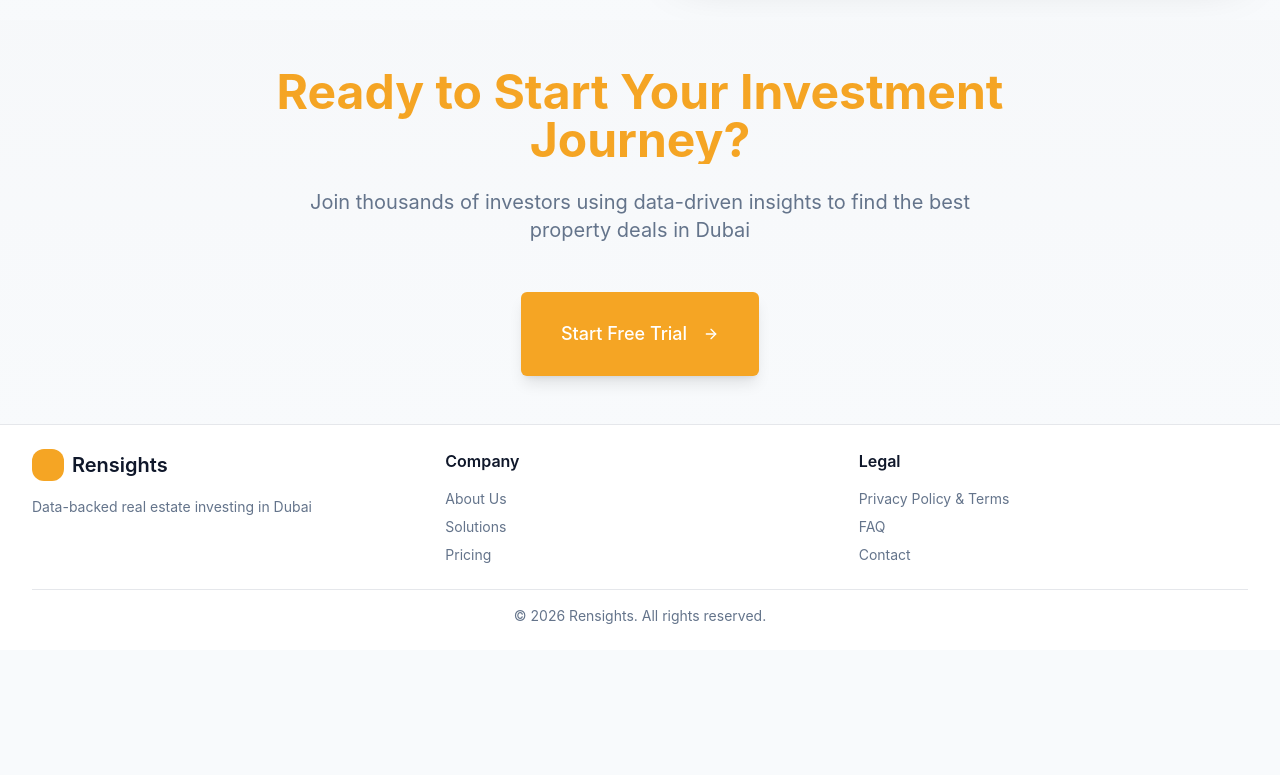
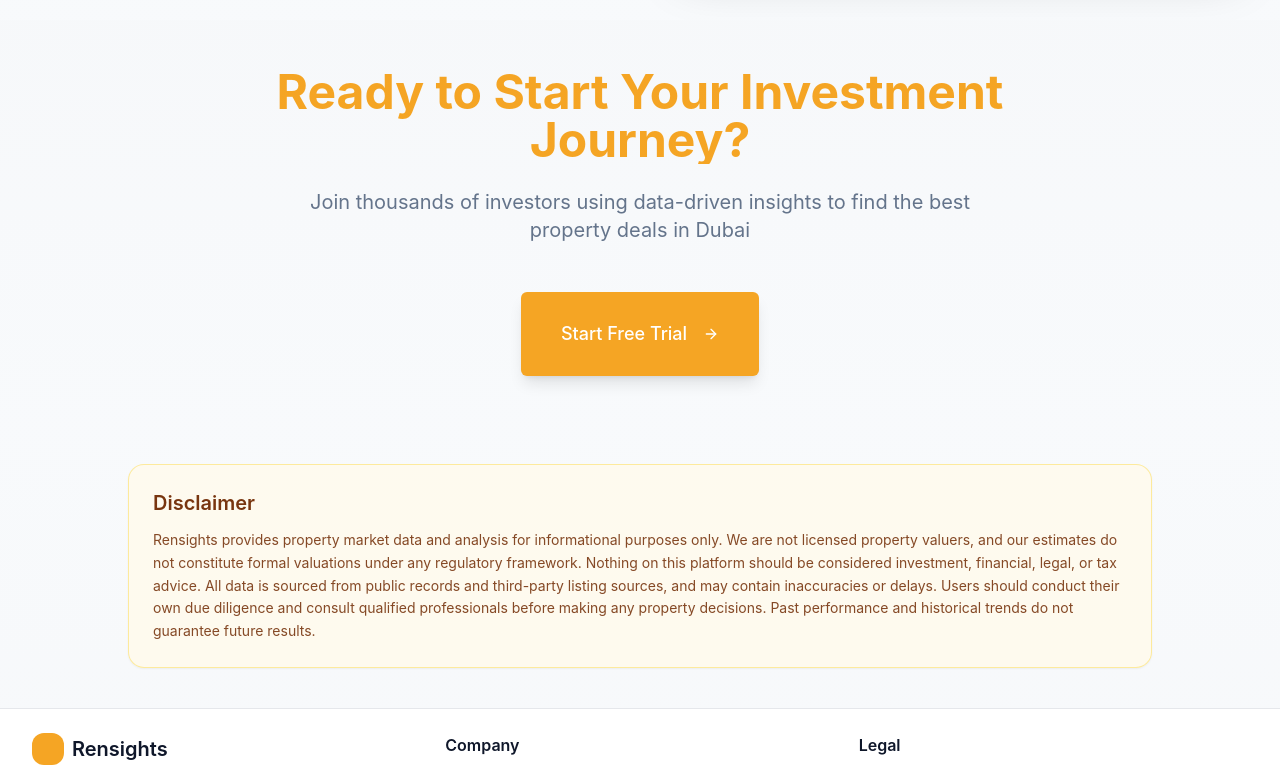
Before and after one commit to Rensights/app-frontend, a Next.js app in the folder src/: page /solutions in a window 1280 px wide. Shown: the part 2000-2775 px from the top of the page. Before the commit the page ends 2650 px from the top, so only its background shows below. Built offline with nearby package versions, Linux system fonts and the light colour scheme; no server answers.

Commit message:
add disclamer to solution page

```diff
--- a/src/src/app/solutions/page.tsx
+++ b/src/src/app/solutions/page.tsx
@@ -98,6 +98,22 @@ export default function SolutionsPage() {
               </Link>
             </div>
           </motion.div>
+        </div>
+      </section>
+
+      <section className="py-10 bg-gradient-to-b from-background to-muted/20">
+        <div className="container mx-auto px-4 sm:px-6 lg:px-8">
+          <div className="max-w-5xl mx-auto rounded-2xl border border-amber-200/80 bg-amber-50/80 px-6 py-6 text-amber-900 shadow-sm">
+            <h3 className="text-xl font-semibold mb-3">Disclaimer</h3>
+            <p className="text-sm leading-relaxed text-amber-900/90">
+              Rensights provides property market data and analysis for informational purposes only. We are not licensed
+              property valuers, and our estimates do not constitute formal valuations under any regulatory framework.
+              Nothing on this platform should be considered investment, financial, legal, or tax advice. All data is
+              sourced from public records and third-party listing sources, and may contain inaccuracies or delays. Users
+              should conduct their own due diligence and consult qualified professionals before making any property
+              decisions. Past performance and historical trends do not guarantee future results.
+            </p>
+          </div>
         </div>
       </section>
 
```
